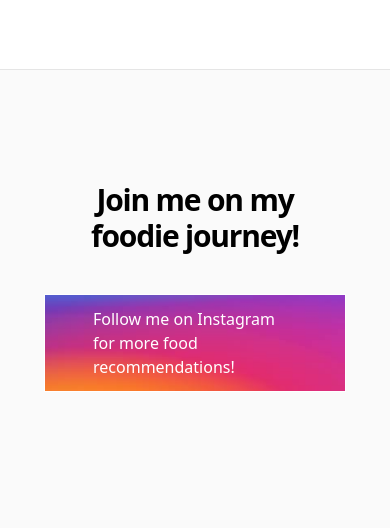
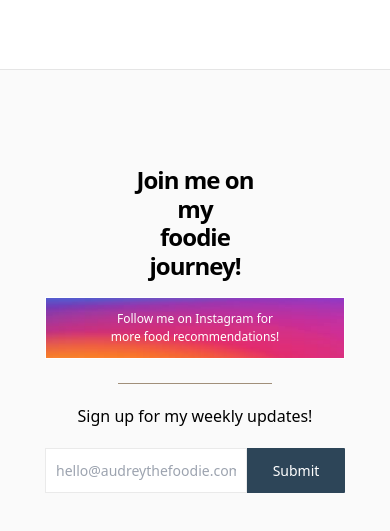
Before and after one commit to audreyleow/audrey-the-foodie-blog, a Next.js app: page /about_me in a window 390 px wide. Shown: the part 1178-1709 px from the top of the page. Built offline with nearby package versions, Linux system fonts and the light colour scheme.

Commit message:
subscriber functionality

```diff
--- a/components/footer.tsx
+++ b/components/footer.tsx
@@ -1,23 +1,31 @@
-import Container from "./container";
+import EmailUpdate from "./utils/email-update";
 
 const Footer = () => {
   return (
     <footer className="bg-neutral-50 border-t border-neutral-200">
-      <Container>
-        <div className="py-28 flex flex-col lg:flex-row items-center">
-          <h3 className="text-3xl lg:text-[2rem] font-bold tracking-tighter leading-tight text-center lg:text-left mb-10 lg:mb-0 lg:pr-4 lg:w-1/2">
-            Join me on my <br /> foodie journey!
-          </h3>
-          <div className="flex flex-col lg:flex-row justify-center items-center lg:pl-4 lg:w-1/2">
+      <div className="main-container">
+        <div className="footer-container">
+          <div className="left-container">
+            <h3 className="heading">
+              Join me on my <br /> foodie journey!
+            </h3>
             <a
               href="https://www.instagram.com/audrey_the_foodie/"
               className="ig-bg footer-ig duration-200 transition"
             >
-              Follow me on Instagram for more food recommendations!
+              Follow me on Instagram for <br /> more food recommendations!
             </a>
           </div>
+
+          <div className="right-container">
+            <div className="sign-up-heading">
+              Sign up for my weekly updates!
+            </div>
+            {/* <div></div> */}
+            <EmailUpdate />
+          </div>
         </div>
-      </Container>
+      </div>
     </footer>
   );
 };
--- /dev/null
+++ b/components/utils/email-update.tsx
@@ -0,0 +1,80 @@
+import { ChangeEvent, useState } from "react";
+import { useRouter } from "next/router";
+
+export default function EmailUpdate() {
+  const router = useRouter();
+  const contentType = "application/json";
+  // States for contact form fields
+  const [email, setEmail] = useState("");
+
+  //   Form validation state
+  const [errors, setErrors] = useState({});
+  const [message, setMessage] = useState("");
+  const handleChange = (e: ChangeEvent<HTMLInputElement>) => {
+    setEmail(e.target.value);
+  };
+
+  /* The POST method adds a new entry in the mongodb database. */
+  const postData = async (email: string) => {
+    try {
+      const res = await fetch("/api/subscribers", {
+        method: "POST",
+        headers: {
+          Accept: contentType,
+          "Content-Type": contentType,
+        },
+        body: JSON.stringify({
+          email,
+        }),
+      });
+
+      // Throw error with status code in case Fetch API req failed
+      if (!res.ok) {
+        throw new Error(await res.json());
+      }
+    } catch (error) {
+      setMessage("Failed to subscribe, please try again");
+    }
+  }; /* Makes sure pet info is filled for pet name, owner name, species, and image url*/
+  const formValidate = () => {
+    let err: { email?: string } = {};
+    if (!email) err.email = "Email is required";
+    return err;
+  };
+
+  const handleSubmit = (e) => {
+    e.preventDefault();
+    const errs = formValidate();
+    if (Object.keys(errs).length === 0) {
+      postData(email);
+    } else {
+      setErrors({ errs });
+    }
+  };
+
+  return (
+    <div>
+      <form onSubmit={handleSubmit} className="email-form-container">
+        {/* <label htmlFor="email">Email:</label> */}
+        <input
+          type="text"
+          name="email"
+          value={email}
+          className="email-form"
+          placeholder="hello@audreythefoodie.com"
+          onChange={handleChange}
+          required
+        />
+        <button type="submit" className="sign-up-button">
+          Submit
+        </button>
+      </form>
+      <p>{message}</p>
+      <div>
+        {Object.keys(errors).map((err, index) => (
+          <li key={index}>{err}</li>
+        ))}
+      </div>
+    </div>
+  );
+}
--- /dev/null
+++ b/lib/dbConnect.ts
@@ -0,0 +1,47 @@
+import mongoose from "mongoose";
+
+const MONGODB_URI = process.env.MONGODB_URI;
+
+if (!MONGODB_URI) {
+  throw new Error(
+    "Please define the MONGODB_URI environment variable inside .env"
+  );
+}
+
+/**
+ * Global is used here to maintain a cached connection across hot reloads
+ * in development. This prevents connections growing exponentially
+ * during API Route usage.
+ */
+let cached = global.mongoose;
+
+if (!cached) {
+  cached = global.mongoose = { conn: null, promise: null };
+}
+
+async function dbConnect() {
+  if (cached.conn) {
+    return cached.conn;
+  }
+
+  if (!cached.promise) {
+    const opts = {
+      bufferCommands: false,
+    };
+
+    cached.promise = mongoose.connect(MONGODB_URI, opts).then((mongoose) => {
+      return mongoose;
+    });
+  }
+
+  try {
+    cached.conn = await cached.promise;
+  } catch (e) {
+    cached.promise = null;
+    throw e;
+  }
+
+  return cached.conn;
+}
+
+export default dbConnect;
--- /dev/null
+++ b/models/Subscriber.ts
@@ -0,0 +1,15 @@
+import { Schema, model, models, Model } from "mongoose";
+
+interface ISubscriber {
+  email: string;
+}
+
+const subscriberSchema = new Schema<ISubscriber>(
+  {
+    email: { type: String, required: true, unique: true },
+  },
+  { timestamps: true }
+);
+
+export default (models.Subscriber ||
+  model("Subscriber", subscriberSchema)) as Model<ISubscriber, {}, {}, {}, any>;
--- a/package.json
+++ b/package.json
@@ -12,9 +12,12 @@
     "@mui/icons-material": "^5.11.0",
     "@mui/material": "^5.11.2",
     "@next/font": "^13.0.7",
+    "@sendgrid/mail": "^7.7.0",
     "classnames": "^2.3.1",
     "date-fns": "^2.28.0",
     "gray-matter": "^4.0.3",
+    "isemail": "^3.2.0",
+    "mongoose": "^6.8.3",
     "next": "latest",
     "next-mdx-remote": "^4.2.0",
     "next-remote-watch": "^2.0.0",
--- /dev/null
+++ b/pages/api/sendgrid.ts
@@ -0,0 +1,58 @@
+import sendgrid from "@sendgrid/mail";
+
+sendgrid.setApiKey(process.env.SENDGRID_API_KEY);
+
+async function sendEmail(req, res) {
+  try {
+    await sendgrid.send({
+      to: "youremail@gmail.com", // Your email where you'll receive emails
+      from: "updates@audreythefoodie.com", // your website email address here
+      subject: `AudreyTheFoodie Weekly Reviews Update!`,
+      html: `<!DOCTYPE html PUBLIC "-//W3C//DTD XHTML 1.0 Transitional//EN" "http://www.w3.org/TR/xhtml1/DTD/xhtml1-transitional.dtd">
+      <html lang="en">
+      <head>
+        <meta charset="utf-8">
+
+        <title>The HTML5 Herald</title>
+        <meta name="description" content="The HTML5 Herald">
+        <meta name="author" content="SitePoint">
+      <meta http-equiv="Content-Type" content="text/html charset=UTF-8" />
+
+        <link rel="stylesheet" href="css/styles.css?v=1.0">
+
+      </head>
+
+      <body>
+        <div class="img-container" style="display: flex;justify-content: center;align-items: center;border-radius: 5px;overflow: hidden; font-family: 'helvetica', 'ui-sans';">
+              </div>
+              <div class="container" style="margin-left: 20px;margin-right: 20px;">
+              <h3>You've got a new mail from ${req.body.fullname}, their email is: ✉️${req.body.email} </h3>
+              <div style="font-size: 16px;">
+              <p>Message:</p>
+              <p>${req.body.message}</p>
+              <br>
+              </div>
+              <img src="https://manuarora.in/logo.png" class="logo-image" style="height: 50px;width: 50px;border-radius: 5px;overflow: hidden;">
+              <p class="footer" style="font-size: 16px;padding-bottom: 20px;border-bottom: 1px solid #D1D5DB;">Regards<br>Manu Arora<br>Software Developer<br>+91 9587738861</p>
+              <div class="footer-links" style="display: flex;justify-content: center;align-items: center;">
+                <a href="https://manuarora.in/" style="text-decoration: none;margin: 8px;color: #9CA3AF;">Website</a>
+                <a href="https://manuarora.in/blog/" style="text-decoration: none;margin: 8px;color: #9CA3AF;">Blog</a>
+                <a href="https://github.com/manuarora700/" style="text-decoration: none;margin: 8px;color: #9CA3AF;">GitHub</a>
+                <a href="https://instagram.com/maninthere/" style="text-decoration: none;margin: 8px;color: #9CA3AF;">Instagram</a>
+                <a href="https://linkedin.com/in/manuarora28/" style="text-decoration: none;margin: 8px;color: #9CA3AF;">LinkedIn</a>
+                <a href="https://twitter.com/mannupaaji/" style="text-decoration: none;margin: 8px;color: #9CA3AF;">Twitter</a>
+
+              </div>
+              </div>
+      </body>
+      </html>`,
+    });
+  } catch (error) {
+    // console.log(error);
+    return res.status(error.statusCode || 500).json({ error: error.message });
+  }
+
+  return res.status(200).json({ error: "" });
+}
+
+export default sendEmail;
--- /dev/null
+++ b/pages/api/subscribers/index.ts
@@ -0,0 +1,32 @@
+import { NextApiRequest, NextApiResponse } from "next/types";
+import dbConnect from "../../../lib/dbConnect";
+import Subscriber from "../../../models/Subscriber";
+import Isemail from "isemail";
+
+export default async function handler(
+  req: NextApiRequest,
+  res: NextApiResponse
+) {
+  const { method } = req;
+
+  await dbConnect();
+
+  switch (method) {
+    case "POST":
+      try {
+        const isEmail = Isemail.validate(req.body.email);
+        if (!isEmail) {
+          throw new Error();
+        }
+
+        const subscriber = await Subscriber.create({ email: req.body.email });
+        res.status(201).json({ success: true, data: subscriber });
+      } catch (error) {
+        res.status(400).json({ success: false });
+      }
+      break;
+    default:
+      res.status(400).json({ success: false });
+      break;
+  }
+}
--- a/styles/index.css
+++ b/styles/index.css
@@ -23,6 +23,44 @@
 
 /* footer.tsx */
 
+.footer-container {
+  padding-top: 6rem;
+  padding-bottom: 3rem;
+  display: flex;
+  align-items: center;
+}
+
+.left-container {
+  display: flex;
+  flex-direction: column;
+  align-items: center;
+  border-right: 1px solid #a18f7a;
+  width: 45%;
+}
+
+.right-container {
+  display: flex;
+  flex-direction: column;
+  align-items: center;
+  width: 55%;
+}
+
+.heading {
+  font-size: 2rem;
+  text-align: center;
+  letter-spacing: -0.04em;
+  line-height: 1.2;
+  font-weight: 700;
+}
+
+.sign-up-heading {
+  display: flex;
+  font-size: 1.125rem;
+  font-weight: 500;
+  padding-bottom: 20px;
+  white-space: nowrap;
+}
+
 .ig-bg {
   background-image: url("../public/assets/main/ig-color.jpeg");
   background-size: 100% 100%;
@@ -31,14 +69,38 @@
 }
 
 .footer-ig {
+  display: flex;
+  justify-content: center;
   font-weight: 500;
-  padding: 0.75rem 3rem;
+  padding: 0.75rem 1rem;
   border: solid 1px;
-  margin: 0 0.75rem 1.5rem;
+  margin: 1rem 0.75rem 1.5rem;
+  text-align: center;
+  font-size: 1rem;
 }
 
 .footer-ig:hover {
   filter: opacity(0.9);
+}
+
+@media screen and (max-width: 768px) {
+  .footer-container {
+    flex-direction: column;
+  }
+  .left-container {
+    border-right: none;
+    border-bottom: 1px solid #a18f7a;
+    margin-bottom: 20px;
+  }
+  .heading {
+    font-size: 1.5rem;
+  }
+  .footer-ig {
+    font-size: 0.75rem;
+  }
+  .sign-up-heading {
+    font-size: 1rem;
+  }
 }
 
 /* navbar.tsx */
@@ -275,3 +337,47 @@
     display: block;
   }
 }
+
+/* utils/email-update.tsx */
+
+.email-form-container {
+  max-width: 350px;
+  display: flex;
+  align-items: flex-end;
+  margin: 0 auto;
+  width: 300px;
+}
+
+.email-form {
+  background: rgb(255, 255, 255);
+  width: 100%;
+  height: 45px;
+  border: 1px solid rgb(234, 234, 234);
+  outline: none;
+  color: rgb(68, 68, 68);
+  appearance: none;
+  transition: border-color 0.2s ease 0s;
+  padding: 10px;
+  font-size: 14px;
+}
+
+.sign-up-button {
+  width: 98px;
+  margin: 0;
+  border-radius: 0 1px 1px 0;
+  font-size: 14px;
+  line-height: 45px;
+  flex-shrink: 0;
+  text-transform: none;
+  background: #2d4558;
+  border: none;
+  padding: 0 8px;
+  outline: none;
+  display: inline-block;
+  color: #fff;
+  font-weight: 400;
+  text-align: center;
+  white-space: nowrap;
+  -webkit-appearance: none;
+  transition: background-color 0.2s;
+}
```
Also changed, not shown: 2 other files (tests, documents, lock files or other folders).
